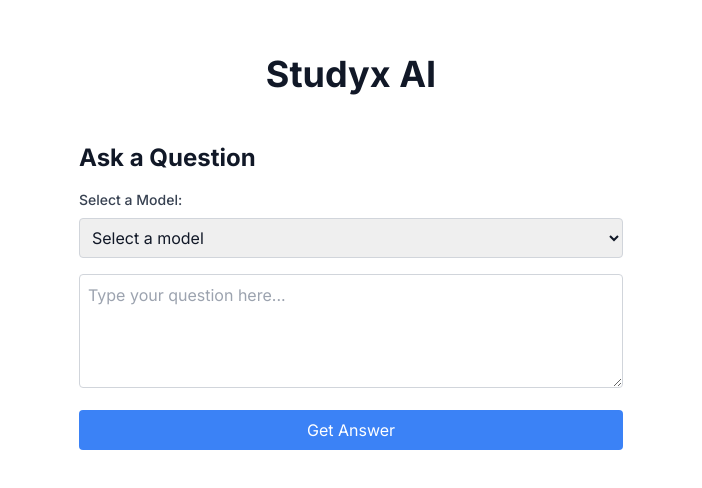
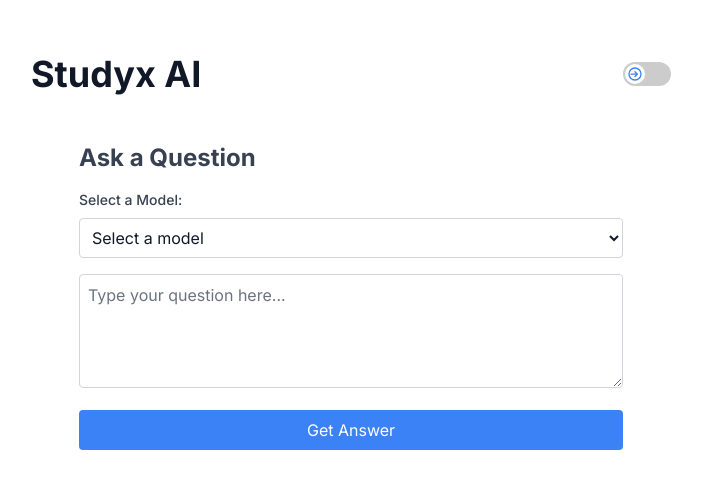
Before and after one commit to xnabil354/studyx-ai-main, a Next.js app: page / in a window 1280 px wide. Shown: the part 132-620 px from the top of the page, without its empty margins (289-991 px from the left). Built offline with nearby package versions, Linux system fonts and the light colour scheme.

Commit message:
feat: add mode dark/light mode

```diff
--- a/app/globals.css
+++ b/app/globals.css
@@ -31,3 +31,43 @@
     text-wrap: balance;
   }
 }
+
+#dark-mode-toggle + label {
+  display: flex;
+  align-items: center;
+  justify-content: space-between;
+  padding: 4px;
+  width: 48px;
+  height: 24px;
+  background-color: #ccc;
+  border-radius: 9999px;
+  position: relative;
+  transition: background-color 0.3s;
+}
+
+#dark-mode-toggle:checked + label {
+  background-color: #4B5563; /* Dark mode background */
+}
+
+#dark-mode-toggle + label > div {
+  background-color: #fff;
+  border-radius: 9999px;
+  height: 20px;
+  width: 20px;
+  position: absolute;
+  top: 2px;
+  left: 2px;
+  transition: transform 0.3s, background-color 0.3s;
+}
+
+#dark-mode-toggle:checked + label > div {
+  transform: translateX(24px);
+}
+
+#dark-mode-toggle:checked + label > div > svg {
+  color: #FFD700; /* Sun color */
+}
+
+#dark-mode-toggle + label > div > svg {
+  color: #1E3A8A; /* Moon color */
+}
--- a/app/page.tsx
+++ b/app/page.tsx
@@ -1,10 +1,49 @@
+"use client";
+
+import { useState } from 'react';
 import StudyxAi_Question from '../components/StudyxAi_Question';
+
 export default function Home() {
+  const [isDarkMode, setIsDarkMode] = useState(false);
+
+  const toggleDarkMode = () => {
+    setIsDarkMode(!isDarkMode);
+  };
+
   return (
-    <div className="bg-white text-gray-900 min-h-screen flex flex-col items-center justify-center">
+    <div className={`min-h-screen flex flex-col items-center justify-center ${isDarkMode ? 'bg-gray-900 text-white' : 'bg-white text-gray-900'}`}>
       <main className="w-full max-w-2xl p-4">
-        <h1 className="text-4xl font-bold mb-8 text-center">Studyx AI</h1>
-        <StudyxAi_Question />
+        <div className="flex justify-between items-center mb-8">
+          <h1 className="text-4xl font-bold text-center">Studyx AI</h1>
+          <div className="relative">
+            <input
+              type="checkbox"
+              className="sr-only"
+              id="dark-mode-toggle"
+              checked={isDarkMode}
+              onChange={toggleDarkMode}
+            />
+            <label
+              htmlFor="dark-mode-toggle"
+              className="block w-12 h-6 bg-gray-300 rounded-full cursor-pointer"
+            >
+              <div className={`absolute top-0.5 left-0.5 w-5 h-5 rounded-full transition-transform ${isDarkMode ? 'translate-x-6 bg-yellow-500' : 'bg-blue-500'}`}>
+                <div className={`w-full h-full flex items-center justify-center ${isDarkMode ? 'text-yellow-500' : 'text-blue-500'}`}>
+                  {isDarkMode ? (
+                    <svg xmlns="http://www.w3.org/2000/svg" fill="none" viewBox="0 0 24 24" strokeWidth="2" stroke="currentColor" className="w-4 h-4">
+                      <path strokeLinecap="round" strokeLinejoin="round" d="M12 3v1.5m6.364 2.364l-1.061 1.061m4.682 4.682H20.5M17.5 18.5l-1.061-1.061M12 20.5V22m-3.5-3.5l1.061 1.061M4.5 12.5H3m2.364-6.364l1.061 1.061M12 3a9 9 0 100 18 9 9 0 000-18z" />
+                    </svg>
+                  ) : (
+                    <svg xmlns="http://www.w3.org/2000/svg" fill="none" viewBox="0 0 24 24" strokeWidth="2" stroke="currentColor" className="w-4 h-4">
+                      <path strokeLinecap="round" strokeLinejoin="round" d="M12 3a9 9 0 100 18 9 9 0 000-18zM12 15.75l3.5-3.5m0 0l-3.5-3.5m3.5 3.5H6" />
+                    </svg>
+                  )}
+                </div>
+              </div>
+            </label>
+          </div>
+        </div>
+        <StudyxAi_Question isDarkMode={false} />
       </main>
     </div>
   );
--- a/components/StudyxAi_Question.tsx
+++ b/components/StudyxAi_Question.tsx
@@ -10,7 +10,7 @@
   modelName: string;
 };
 
-const StudyxAi_Question = () => {
+const StudyxAi_Question = ({ isDarkMode }: { isDarkMode: boolean }) => {
   const [question, setQuestion] = useState<string>('');
   const [models, setModels] = useState<Model[]>([]);
   const [selectedModelId, setSelectedModelId] = useState<number | null>(null);
@@ -123,7 +123,6 @@
     });
   };
 
-
   const handleSubmit = async (e: React.FormEvent) => {
     e.preventDefault();
     if (selectedModelId === null) {
@@ -163,13 +162,13 @@
   };
 
   return (
-    <div className="max-w-xl mx-auto p-4">
+    <div className={`max-w-xl mx-auto p-4 ${isDarkMode ? 'text-gray-100' : 'text-gray-700'}`}>
       <h1 className="text-2xl font-bold mb-4">Ask a Question</h1>
 
       <div className="mb-4">
-        <label className="block text-sm font-medium text-gray-700 mb-2">Select a Model:</label>
+        <label className="block text-sm font-medium mb-2">Select a Model:</label>
         <select
-          className="w-full p-2 border border-gray-300 rounded"
+          className={`w-full p-2 border ${isDarkMode ? 'border-gray-600 bg-gray-800 text-white placeholder-gray-400' : 'border-gray-300 bg-white text-gray-900 placeholder-gray-500'} rounded`}
           value={selectedModelId ?? ''}
           onChange={handleModelChange}
         >
@@ -196,7 +195,7 @@
 
       <form onSubmit={handleSubmit} className="mb-4">
         <textarea
-          className="w-full p-2 border border-gray-300 rounded mb-4"
+          className={`w-full p-2 border ${isDarkMode ? 'border-gray-600 bg-gray-800 text-white placeholder-gray-400' : 'border-gray-300 bg-white text-gray-900 placeholder-gray-500'} rounded mb-4`}
           rows={4}
           placeholder="Type your question here..."
           value={question}
@@ -218,12 +217,12 @@
           <p className="break-all">https://studyx.ai/webapp/homework/{shortId}</p>
           <button
             onClick={handleCopyUrl}
-            className="mt-2 bg-gradient-to-r from-blue-400 to-blue-600 text-white py-2 px-4 rounded-full shadow-lg transform transition-transform hover:scale-105"
+            className="mt-2 bg-blue-500 text-white py-2 px-4 rounded"
           >
             Copy URL
           </button>
-          <p className="mt-4 text-sm text-gray-600">
-          Untuk mengakses Jawaban, Salin URL di atas dan login menggunakan <button onClick={notifyTempEmailCreation} className="text-blue-600 underline">Temporary Gmail</button> atau Akun <a href="https://studyx.ai/" target="_blank" rel="noopener noreferrer" className="text-blue-600 underline">Studyx AI</a> yang Anda punya. Pastikan Anda memiliki lebih dari satu akun Google atau akun Studyx.ai untuk mengakses jawaban.
+          <p className="mt-4 text-gray-700">
+            Untuk mengakses Jawaban, Salin URL di atas dan login menggunakan <button onClick={notifyTempEmailCreation} className="text-blue-600 underline">Temporary Gmail</button> atau Akun <a href="https://studyx.ai/" target="_blank" rel="noopener noreferrer" className="text-blue-600 underline">Studyx AI</a> yang Anda punya. Pastikan Anda memiliki lebih dari satu akun Google atau akun Studyx.ai untuk mengakses jawaban.
           </p>
         </div>
       )}
```
